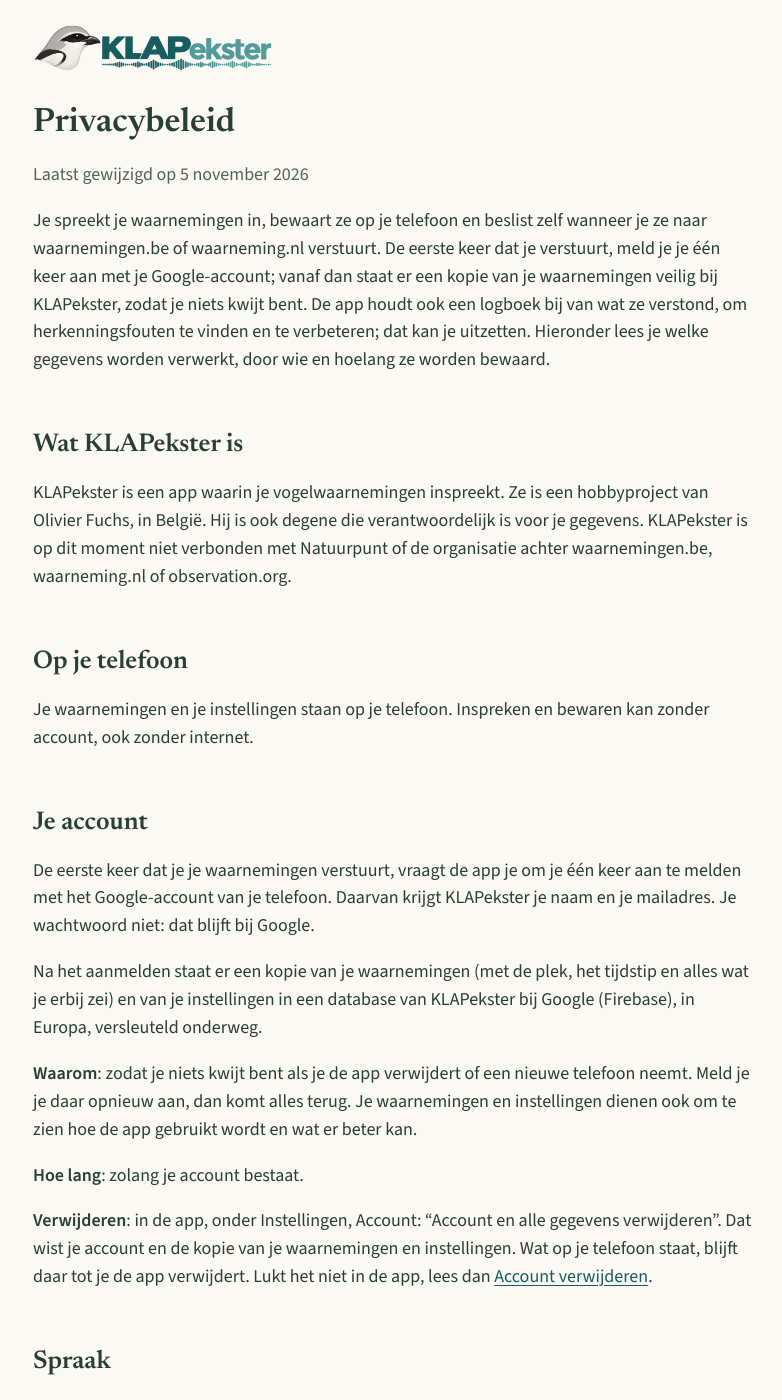
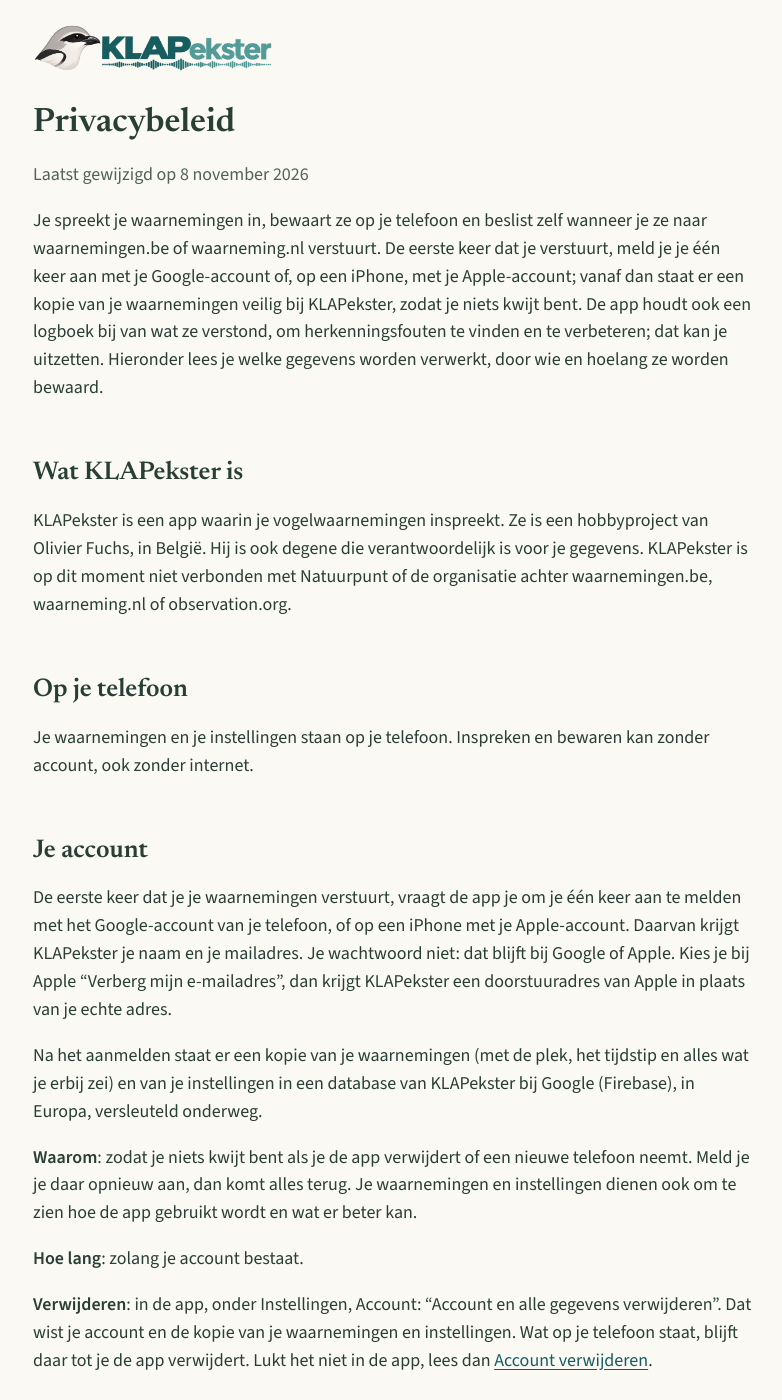
Before and after one commit to KLAPekster/website, a Jekyll site: the page built from privacy.md, in a window 1280 px wide and 1400 px high. Shown: the whole window, without its empty margins (247-1029 px from the left). Built offline with Jekyll 4.4.1, drawn with Linux system fonts in a browser that asks for light colours; some of the changed text lies outside the part shown.

Commit message:
Privacybeleid en Account verwijderen: ook Apple
Aanmelden met Apple op een iPhone (met het verborgen mailadres), de
spraakherkenning van Apple, updates via de App Store, en het intrekken van
de toestemming bij Apple bij het verwijderen van het account. Nodig voor de
beoordeling door Apple (ontwerp/app-store/WINKELPAGINA.md in de app-repo).

Co-Authored-By: Claude Fable 5.1 <noreply@anthropic.com>

```diff
--- a/privacy.md
+++ b/privacy.md
@@ -6,11 +6,12 @@ permalink: /privacy/
 
 # Privacybeleid
 
-<p class="flauw">Laatst gewijzigd op 5 november 2026</p>
+<p class="flauw">Laatst gewijzigd op 8 november 2026</p>
 
 Je spreekt je waarnemingen in, bewaart ze op je telefoon en beslist zelf
 wanneer je ze naar waarnemingen.be of waarneming.nl verstuurt. De eerste keer
-dat je verstuurt, meld je je één keer aan met je Google-account; vanaf dan
+dat je verstuurt, meld je je één keer aan met je Google-account of, op een
+iPhone, met je Apple-account; vanaf dan
 staat er een kopie van je waarnemingen veilig bij KLAPekster, zodat je niets
 kwijt bent. De app houdt ook een logboek bij van wat ze verstond, om
 herkenningsfouten te vinden en te verbeteren; dat kan je uitzetten. Hieronder
@@ -32,8 +33,11 @@ kan zonder account, ook zonder internet.
 ## Je account
 
 De eerste keer dat je je waarnemingen verstuurt, vraagt de app je om je één
-keer aan te melden met het Google-account van je telefoon. Daarvan krijgt
-KLAPekster je naam en je mailadres. Je wachtwoord niet: dat blijft bij Google.
+keer aan te melden met het Google-account van je telefoon, of op een iPhone
+met je Apple-account. Daarvan krijgt KLAPekster je naam en je mailadres. Je
+wachtwoord niet: dat blijft bij Google of Apple. Kies je bij Apple "Verberg
+mijn e-mailadres", dan krijgt KLAPekster een doorstuuradres van Apple in
+plaats van je echte adres.
 
 Na het aanmelden staat er een kopie van je waarnemingen (met de plek, het
 tijdstip en alles wat je erbij zei) en van je instellingen in een database van
@@ -59,6 +63,11 @@ Google. Afhankelijk van je telefoon gebeurt dat op het toestel zelf of bij
 Google. Daarvoor gelden de voorwaarden van Google. KLAPekster bewaart zelf
 geen geluidsopnamen. Je spraak wordt verwerkt door de spraakherkenningsdienst
 op je telefoon. KLAPekster bewaart alleen de tekst die deze dienst teruggeeft.
+
+Op een iPhone gaat wat je zegt naar de spraakherkenning van Apple. Voor het
+Nederlands gebeurt dat bij Apple, niet op het toestel zelf; daarvoor gelden
+de voorwaarden van Apple. Ook hier bewaart KLAPekster alleen de tekst die
+terugkomt.
 
 Leest de app je waarneming hardop terug, dan doet de voorleesstem van je
 telefoon dat.
@@ -174,10 +183,10 @@ Je bericht wordt na zes maanden gewist, of eerder als je erom vraagt.
 De app vraagt af en toe aan dat rekenblad welke versies er zijn, om je te
 kunnen tonen wat er nieuw is. Daarbij gaat geen informatie over jou mee; zoals
 bij elk verzoek op het internet ziet Google wel je IP-adres. Updates zelf komen
-via Google Play.
+via Google Play of, op een iPhone, via de App Store.
 
-Google Play geeft de maker ook cijfers over het vastlopen van de app, zonder
-naam, als je dat in Android toestaat.
+Google Play en de App Store geven de maker ook cijfers over het vastlopen van
+de app, zonder naam, als je dat in Android of iOS toestaat.
 
 ## Deze website
 
```
Also changed, not shown: account-verwijderen.md (+4 -2 lines).
